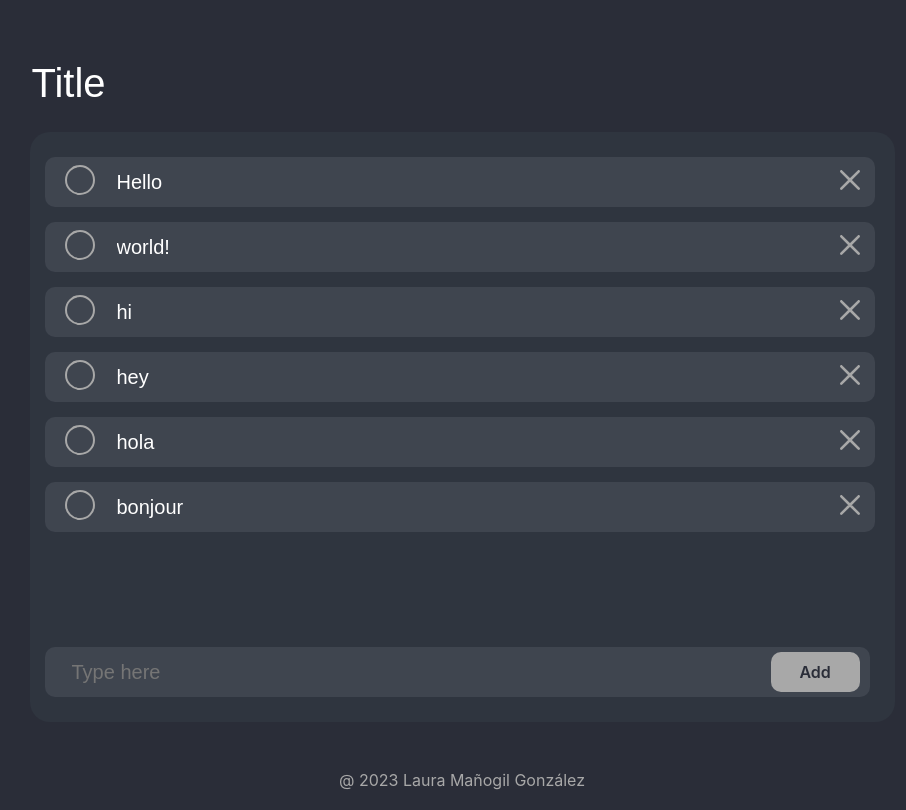
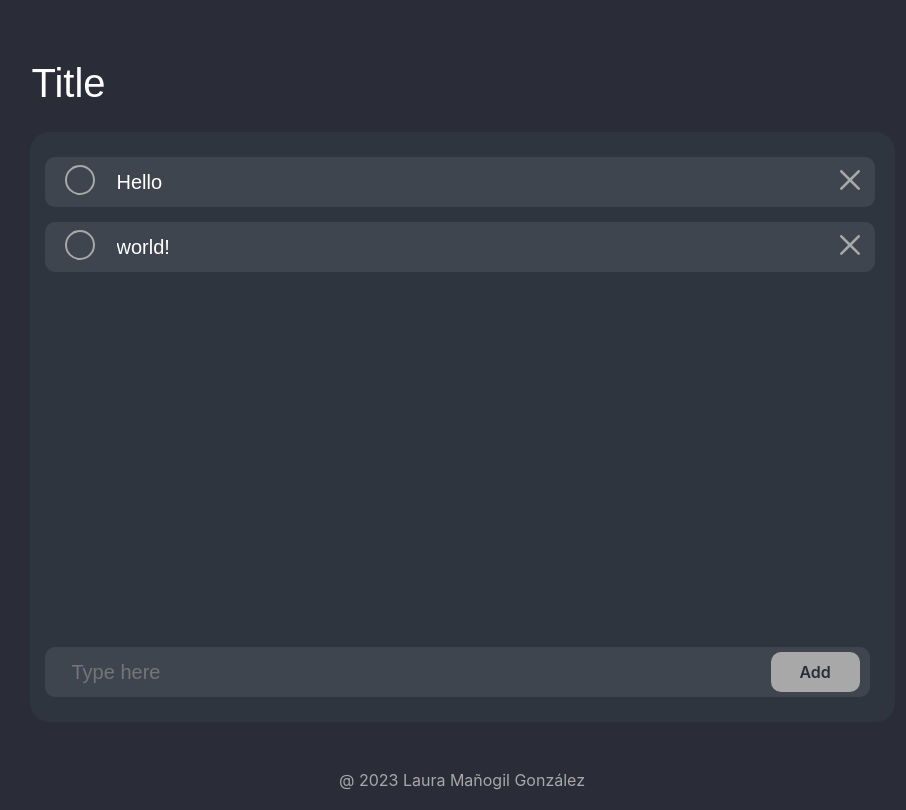
Before and after one commit to LauraMG12/Todo, a Vue app: page / in a window 1280 px wide. Shown: the whole page, without its empty margins (178-1084 px from the left). Built offline with nearby package versions, Linux system fonts and the light colour scheme; the HTML template or start-up script is replaced by a standard one.

Commit message:
remove unused

```diff
--- a/src/components/Todo.vue
+++ b/src/components/Todo.vue
@@ -1,17 +1,10 @@
 <script setup lang="ts">
-import { computed, ref, watch } from "vue";
+import { ref } from "vue";
 
 import ListItem from "./ListItem.vue";
 import NewItem from "./NewItem.vue";
 
-const items = ref<string[]>([
-  "Hello",
-  "world!",
-  "hi",
-  "hey",
-  "hola",
-  "bonjour",
-]);
+const items = ref<string[]>(["Hello", "world!"]);
 
 function addItem(inputText: string): void {
   items.value.push(inputText);
```
